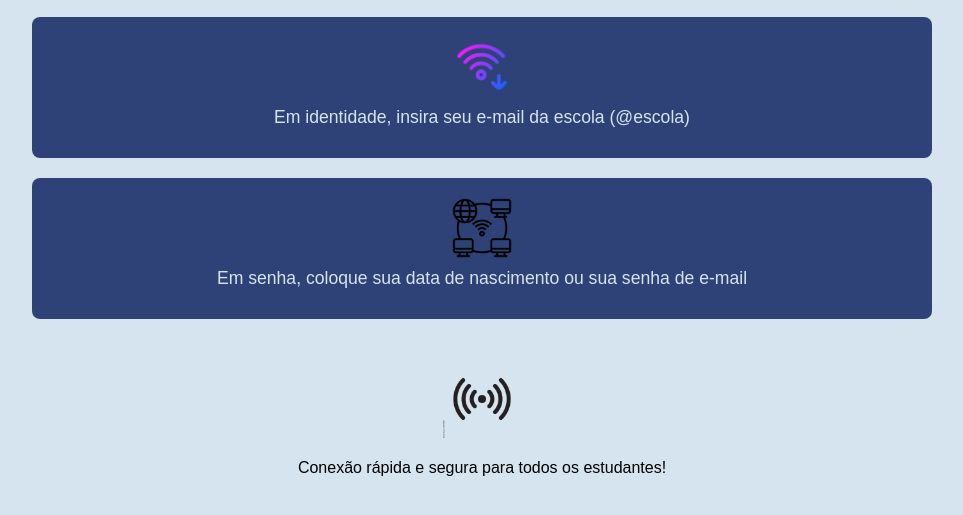
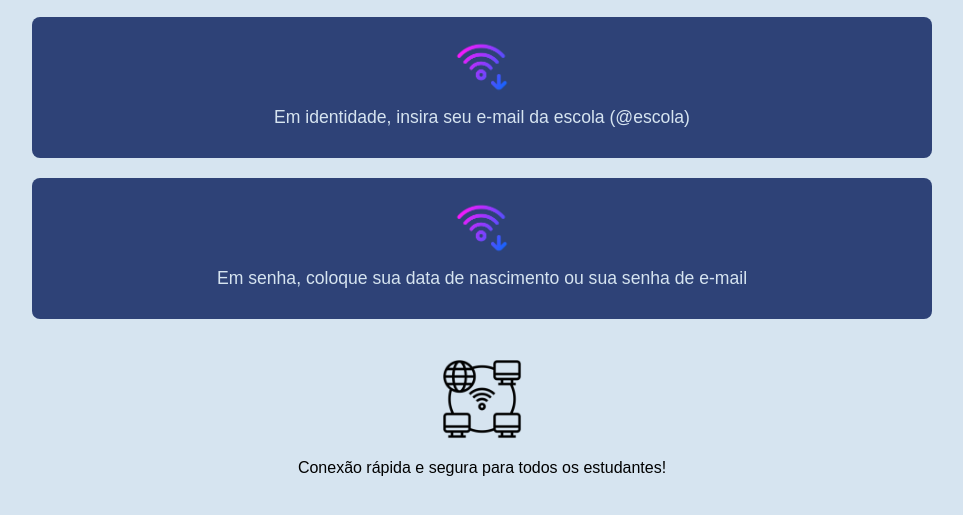
Before and after one commit to IzabelBacon/Internet, a plain HTML site: page index.html in a window 1280 px wide. Shown: the part 956-1471 px from the top of the page, without its empty margins (158-1121 px from the left). Drawn offline with Linux system fonts and the light colour scheme.

Commit message:
coloquei icones

```diff
--- a/index.html
+++ b/index.html
@@ -109,14 +109,14 @@ scale=1.0">
 
         <!-- Passo 3 -->
         <div class="step">
-            <img src="redes.png" alt="Ícone de Senha">
+            <img src="wifiroxo.png" alt="Ícone de Senha">
             <p>Em senha, coloque sua data de nascimento ou sua senha de e-mail</p>
         </div>
     </div>
 
     <!-- Ícone de Wi-Fi na parte inferior -->
     <div class="wifi-footer">
-        <img src="conexao.png" alt="Wi-Fi Icon">
+        <img src="redes.png" alt="Wi-Fi Icon">
         <p>Conexão rápida e segura para todos os estudantes!</p>
     </div>
 </head>
```
